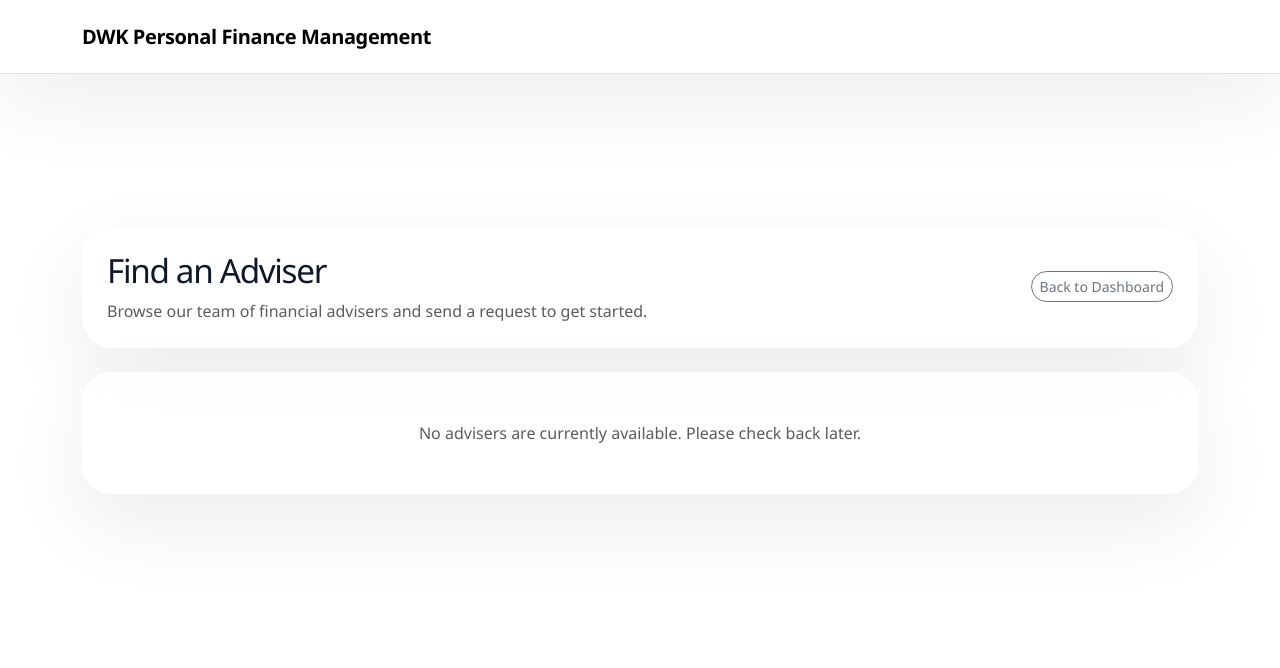
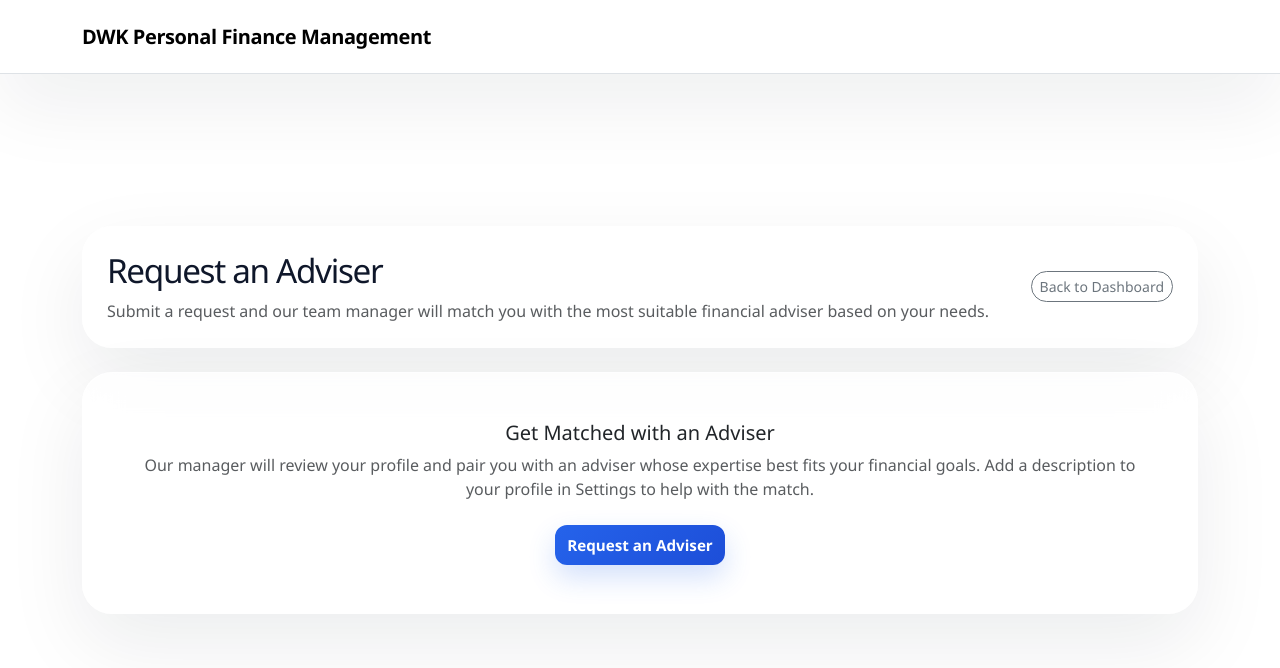
Before and after one commit to OscarPorter/cib-week, a Flask app: page /advisers in a window 1280 px wide. Shown: the top 668 px of the page. Run offline with Flask 3, Linux system fonts and the light colour scheme; the visitor is signed in with stand-in values (Sample User, id 1); data that the repository does not hold is empty.

Commit message:
added adviser-customer assignment
team manager interactions

```diff
--- a/routes.py
+++ b/routes.py
@@ -55,13 +55,19 @@ def register_routes(app):
                 (session['user_id'],)
             ).fetchall()
             current_adviser = db.execute('''
-                SELECT a.adviser_id, a.name, ua.status
+                SELECT a.adviser_id, a.name
                 FROM user_assignments ua
                 JOIN advisers a ON ua.adviser_id = a.adviser_id
                 WHERE ua.customer_id = ?
             ''', (session['user_id'],)).fetchone()
-            return render_template('index.html', accounts=accounts, current_adviser=current_adviser)
-        if session.get('role') == 'adviser' and not session.get('is_manager'):
+            pending_request = db.execute(
+                'SELECT request_id FROM customer_requests WHERE customer_id = ?',
+                (session['user_id'],)
+            ).fetchone()
+            return render_template('index.html', accounts=accounts, current_adviser=current_adviser, pending_request=pending_request)
+        if session.get('role') == 'adviser':
+            if session.get('is_manager'):
+                return redirect(url_for('manager_dashboard'))
             return redirect(url_for('adviser_dashboard'))
         return render_template('index.html')
 
@@ -309,67 +315,54 @@ def register_routes(app):
         if session.get('role') != 'customer':
             return redirect(url_for('index'))
         db = get_db()
-        advisers = db.execute('SELECT * FROM advisers WHERE is_manager = 0 ORDER BY name').fetchall()
-        assignments = db.execute(
-            'SELECT adviser_id, status FROM user_assignments WHERE customer_id = ?',
-            (session['user_id'],)
-        ).fetchall()
-        assignment_map = {a['adviser_id']: a['status'] for a in assignments}
-        has_assignment = len(assignment_map) > 0
-        return render_template('advisers.html', advisers=advisers, assignment_map=assignment_map, has_assignment=has_assignment)
+        existing_assignment = db.execute(
+            'SELECT 1 FROM user_assignments WHERE customer_id = ?', (session['user_id'],)
+        ).fetchone()
+        if existing_assignment:
+            return redirect(url_for('index'))
+        pending = db.execute(
+            'SELECT request_id FROM customer_requests WHERE customer_id = ?', (session['user_id'],)
+        ).fetchone()
+        return render_template('advisers.html', pending=pending)
 
-    @app.route('/advisers/<int:adviser_id>/request', methods=['POST'])
+    @app.route('/adviser/request', methods=['POST'])
     @login_required
     @no_cache
-    def request_adviser(adviser_id):
+    def request_adviser():
         if session.get('role') != 'customer':
             return redirect(url_for('index'))
         db = get_db()
-        adviser = db.execute('SELECT * FROM advisers WHERE adviser_id = ? AND is_manager = 0', (adviser_id,)).fetchone()
-        if not adviser:
-            flash('Adviser not found.', 'warning')
+        if db.execute('SELECT 1 FROM user_assignments WHERE customer_id = ?', (session['user_id'],)).fetchone():
+            flash('You already have an adviser assigned.', 'warning')
+            return redirect(url_for('index'))
+        if db.execute('SELECT 1 FROM customer_requests WHERE customer_id = ?', (session['user_id'],)).fetchone():
+            flash('You already have a pending request.', 'warning')
             return redirect(url_for('browse_advisers'))
-        any_assignment = db.execute(
-            'SELECT status FROM user_assignments WHERE customer_id = ?',
-            (session['user_id'],)
-        ).fetchone()
-        if any_assignment:
-            flash('You already have an adviser. Remove them before requesting a new one.', 'warning')
-            return redirect(url_for('browse_advisers'))
-        db.execute(
-            "INSERT INTO user_assignments (adviser_id, customer_id, status) VALUES (?, ?, 'pending')",
-            (adviser_id, session['user_id'])
-        )
+        db.execute('INSERT INTO customer_requests (customer_id) VALUES (?)', (session['user_id'],))
         db.commit()
-        flash(f'Request sent to {adviser["name"]}.', 'success')
+        flash('Your request has been submitted. A manager will assign you an adviser shortly.', 'success')
         return redirect(url_for('browse_advisers'))
 
-    @app.route('/advisers/<int:adviser_id>/cancel-request', methods=['POST'])
+    @app.route('/adviser/cancel-request', methods=['POST'])
     @login_required
     @no_cache
-    def cancel_adviser_request(adviser_id):
+    def cancel_adviser_request():
         if session.get('role') != 'customer':
             return redirect(url_for('index'))
         db = get_db()
-        db.execute(
-            "DELETE FROM user_assignments WHERE adviser_id = ? AND customer_id = ? AND status = 'pending'",
-            (adviser_id, session['user_id'])
-        )
+        db.execute('DELETE FROM customer_requests WHERE customer_id = ?', (session['user_id'],))
         db.commit()
         flash('Request cancelled.', 'info')
         return redirect(url_for('browse_advisers'))
 
-    @app.route('/advisers/<int:adviser_id>/remove', methods=['POST'])
+    @app.route('/adviser/remove', methods=['POST'])
     @login_required
     @no_cache
-    def remove_adviser(adviser_id):
+    def remove_adviser():
         if session.get('role') != 'customer':
             return redirect(url_for('index'))
         db = get_db()
-        db.execute(
-            "DELETE FROM user_assignments WHERE adviser_id = ? AND customer_id = ? AND status = 'accepted'",
-            (adviser_id, session['user_id'])
-        )
+        db.execute('DELETE FROM user_assignments WHERE customer_id = ?', (session['user_id'],))
         db.commit()
         flash('Adviser removed from your account.', 'info')
         return redirect(url_for('index'))
@@ -381,51 +374,84 @@ def register_routes(app):
         if session.get('role') != 'adviser' or session.get('is_manager'):
             return redirect(url_for('index'))
         db = get_db()
-        pending_requests = db.execute('''
-            SELECT c.customer_id, c.name, c.email, c.description
-            FROM user_assignments ua
-            JOIN customers c ON ua.customer_id = c.customer_id
-            WHERE ua.adviser_id = ? AND ua.status = 'pending'
-            ORDER BY c.name
-        ''', (session['user_id'],)).fetchall()
         clients = db.execute('''
             SELECT c.customer_id, c.name, c.email, c.description
             FROM user_assignments ua
             JOIN customers c ON ua.customer_id = c.customer_id
-            WHERE ua.adviser_id = ? AND ua.status = 'accepted'
+            WHERE ua.adviser_id = ?
             ORDER BY c.name
         ''', (session['user_id'],)).fetchall()
-        return render_template('adviser_dashboard.html', pending_requests=pending_requests, clients=clients)
+        return render_template('adviser_dashboard.html', clients=clients)
 
-    @app.route('/adviser/requests/<int:customer_id>/accept', methods=['POST'])
+    @app.route('/manager/dashboard')
     @login_required
     @no_cache
-    def accept_request(customer_id):
-        if session.get('role') != 'adviser' or session.get('is_manager'):
+    def manager_dashboard():
+        if session.get('role') != 'adviser' or not session.get('is_manager'):
             return redirect(url_for('index'))
         db = get_db()
-        db.execute(
-            "UPDATE user_assignments SET status = 'accepted' WHERE adviser_id = ? AND customer_id = ? AND status = 'pending'",
-            (session['user_id'], customer_id)
-        )
-        db.commit()
-        flash('Client request accepted.', 'success')
-        return redirect(url_for('adviser_dashboard'))
+        pending_requests = db.execute('''
+            SELECT c.customer_id, c.name, c.description
+            FROM customer_requests cr
+            JOIN customers c ON cr.customer_id = c.customer_id
+            ORDER BY c.name
+        ''').fetchall()
+        advisers = db.execute(
+            'SELECT adviser_id, name, description FROM advisers WHERE is_manager = 0 ORDER BY name'
+        ).fetchall()
+        assignments = db.execute('''
+            SELECT c.name AS customer_name, a.name AS adviser_name, c.customer_id, a.adviser_id
+            FROM user_assignments ua
+            JOIN customers c ON ua.customer_id = c.customer_id
+            JOIN advisers a ON ua.adviser_id = a.adviser_id
+            ORDER BY c.name
+        ''').fetchall()
+        return render_template('manager_dashboard.html',
+                               pending_requests=pending_requests,
+                               advisers=advisers,
+                               assignments=assignments)
 
-    @app.route('/adviser/requests/<int:customer_id>/decline', methods=['POST'])
+    @app.route('/manager/assign/<int:customer_id>', methods=['POST'])
     @login_required
     @no_cache
-    def decline_request(customer_id):
-        if session.get('role') != 'adviser' or session.get('is_manager'):
+    def assign_adviser(customer_id):
+        if session.get('role') != 'adviser' or not session.get('is_manager'):
+            return redirect(url_for('index'))
+        adviser_id = request.form.get('adviser_id', type=int)
+        if not adviser_id:
+            flash('Please select an adviser.', 'warning')
+            return redirect(url_for('manager_dashboard'))
+        db = get_db()
+        adviser = db.execute('SELECT * FROM advisers WHERE adviser_id = ? AND is_manager = 0', (adviser_id,)).fetchone()
+        if not adviser:
+            flash('Adviser not found.', 'warning')
+            return redirect(url_for('manager_dashboard'))
+        if not db.execute('SELECT 1 FROM customer_requests WHERE customer_id = ?', (customer_id,)).fetchone():
+            flash('No pending request from this customer.', 'warning')
+            return redirect(url_for('manager_dashboard'))
+        if db.execute('SELECT 1 FROM user_assignments WHERE customer_id = ?', (customer_id,)).fetchone():
+            flash('This customer already has an adviser assigned.', 'warning')
+            return redirect(url_for('manager_dashboard'))
+        db.execute(
+            "INSERT INTO user_assignments (adviser_id, customer_id, status) VALUES (?, ?, 'accepted')",
+            (adviser_id, customer_id)
+        )
+        db.execute('DELETE FROM customer_requests WHERE customer_id = ?', (customer_id,))
+        db.commit()
+        flash(f'Adviser assigned to {db.execute("SELECT name FROM customers WHERE customer_id = ?", (customer_id,)).fetchone()["name"]}.', 'success')
+        return redirect(url_for('manager_dashboard'))
+
+    @app.route('/manager/unassign/<int:customer_id>', methods=['POST'])
+    @login_required
+    @no_cache
+    def unassign_adviser(customer_id):
+        if session.get('role') != 'adviser' or not session.get('is_manager'):
             return redirect(url_for('index'))
         db = get_db()
-        db.execute(
-            "DELETE FROM user_assignments WHERE adviser_id = ? AND customer_id = ? AND status = 'pending'",
-            (session['user_id'], customer_id)
-        )
+        db.execute('DELETE FROM user_assignments WHERE customer_id = ?', (customer_id,))
         db.commit()
-        flash('Request declined.', 'info')
-        return redirect(url_for('adviser_dashboard'))
+        flash('Adviser unassigned.', 'info')
+        return redirect(url_for('manager_dashboard'))
 
     @app.route('/adviser/clients/<int:customer_id>')
     @login_required
--- a/templates/advisers.html
+++ b/templates/advisers.html
@@ -1,6 +1,6 @@
 {% extends 'base.html' %}
 
-{% block title %}Browse Advisers - DWK Finance{% endblock %}
+{% block title %}Request an Adviser - DWK Finance{% endblock %}
 
 {% block body %}
 <main class="container main-content">
@@ -22,58 +22,31 @@
             <div class="card card-surface p-4">
                 <div class="d-flex flex-column flex-md-row justify-content-between align-items-start align-items-md-center gap-3">
                     <div>
-                        <h1 class="page-heading mb-2">Find an Adviser</h1>
-                        <p class="text-muted mb-0">
-                            {% if has_assignment %}
-                                Remove your current adviser to request a different one.
-                            {% else %}
-                                Browse our team of financial advisers and send a request to get started.
-                            {% endif %}
-                        </p>
+                        <h1 class="page-heading mb-2">Request an Adviser</h1>
+                        <p class="text-muted mb-0">Submit a request and our team manager will match you with the most suitable financial adviser based on your needs.</p>
                     </div>
                     <a href="{{ url_for('index') }}" class="btn btn-outline-secondary btn-sm">Back to Dashboard</a>
                 </div>
             </div>
         </div>
 
-        {% if advisers %}
-            {% for adviser in advisers %}
-            {% set status = assignment_map.get(adviser['adviser_id']) %}
-            <div class="col-md-6 col-xl-4">
-                <div class="card card-surface h-100 d-flex flex-column align-items-center text-center p-4">
-                    <img src="{{ url_for('static', filename='blank_pfp.jpg') }}"
-                         alt="{{ adviser['name'] }}"
-                         class="adviser-pfp mb-3">
-                    <h5 class="mb-1">{{ adviser['name'] }}</h5>
-                    <p class="text-muted small mb-4 flex-grow-1">{{ adviser['description'] or 'Financial Adviser at DWK Finance.' }}</p>
-
-                    {% if status == 'accepted' %}
-                        <span class="badge adviser-badge-active py-2 px-3 mb-2">Your Adviser</span>
-                        <form method="post" action="{{ url_for('remove_adviser', adviser_id=adviser['adviser_id']) }}" class="w-100">
-                            <button type="submit" class="btn btn-sm btn-outline-danger w-100">Remove Adviser</button>
-                        </form>
-                    {% elif status == 'pending' %}
-                        <span class="badge adviser-badge-pending py-2 px-3 mb-2">Request Pending</span>
-                        <form method="post" action="{{ url_for('cancel_adviser_request', adviser_id=adviser['adviser_id']) }}" class="w-100">
-                            <button type="submit" class="btn btn-sm btn-outline-secondary w-100">Cancel Request</button>
-                        </form>
-                    {% elif has_assignment %}
-                        <button class="btn btn-sm btn-outline-secondary w-100" disabled>Remove current adviser first</button>
-                    {% else %}
-                        <form method="post" action="{{ url_for('request_adviser', adviser_id=adviser['adviser_id']) }}" class="w-100">
-                            <button type="submit" class="btn btn-primary btn-sm w-100">Request Adviser</button>
-                        </form>
-                    {% endif %}
-                </div>
+        <div class="col-12">
+            <div class="card card-surface p-5 text-center">
+                {% if pending %}
+                    <h5 class="mb-2">Request Submitted</h5>
+                    <p class="text-muted mb-4">Your request is pending. A manager will review your profile description and assign you the most suitable adviser for your financial situation.</p>
+                    <form method="post" action="{{ url_for('cancel_adviser_request') }}">
+                        <button type="submit" class="btn btn-outline-secondary btn-sm">Cancel Request</button>
+                    </form>
+                {% else %}
+                    <h5 class="mb-2">Get Matched with an Adviser</h5>
+                    <p class="text-muted mb-4">Our manager will review your profile and pair you with an adviser whose expertise best fits your financial goals. Add a description to your profile in Settings to help with the match.</p>
+                    <form method="post" action="{{ url_for('request_adviser') }}">
+                        <button type="submit" class="btn btn-primary">Request an Adviser</button>
+                    </form>
+                {% endif %}
             </div>
-            {% endfor %}
-        {% else %}
-            <div class="col-12">
-                <div class="card card-surface p-5 text-center">
-                    <p class="text-muted mb-0">No advisers are currently available. Please check back later.</p>
-                </div>
-            </div>
-        {% endif %}
+        </div>
     </div>
 </main>
 {% endblock %}
--- a/templates/base.html
+++ b/templates/base.html
@@ -21,7 +21,10 @@
                         <span class="badge bg-success me-3">Manager</span>
                     {% endif %}
                     {% if session.get('role') == 'customer' %}
-                        <a href="{{ url_for('browse_advisers') }}" class="btn btn-outline-primary btn-sm me-2">Browse Advisers</a>
+                        <a href="{{ url_for('browse_advisers') }}" class="btn btn-outline-primary btn-sm me-2">Request Adviser</a>
+                    {% endif %}
+                    {% if session.get('role') == 'adviser' and session.get('is_manager') %}
+                        <a href="{{ url_for('manager_dashboard') }}" class="btn btn-outline-primary btn-sm me-2">Manager Dashboard</a>
                     {% endif %}
                     <a href="{{ url_for('settings') }}" class="btn btn-outline-secondary btn-sm me-2">Settings</a>
                     <a href="{{ url_for('logout') }}" class="btn btn-outline-danger btn-sm">Logout</a>
```
Also changed, not shown: database.py (+7 -2 lines), templates/adviser_dashboard.html (+5 -61 lines), templates/index.html (+11 -10 lines), templates/manager_dashboard.html (added, +154 -0 lines).
